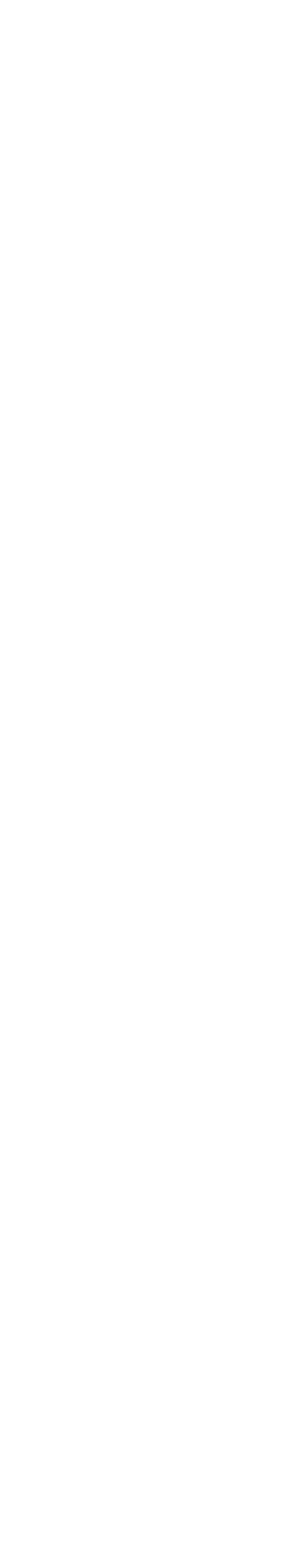
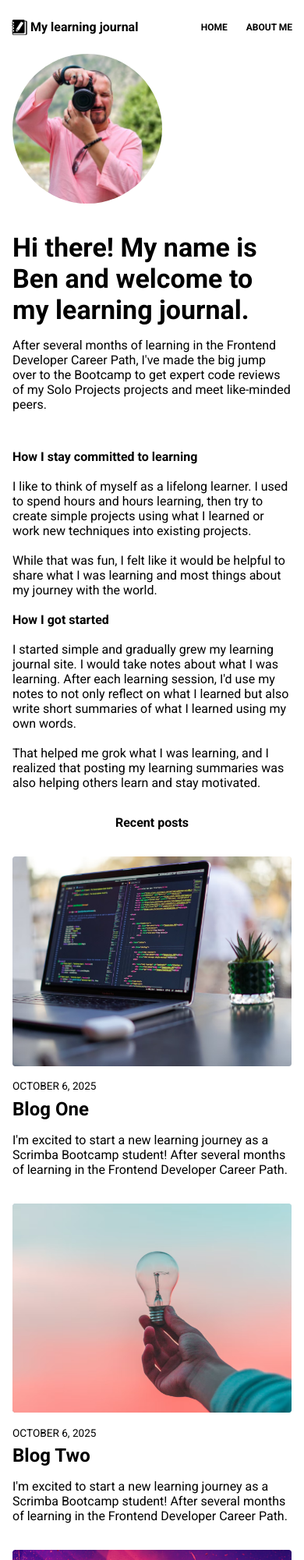
Before and after one commit to benwiacek/journal, a plain HTML site: page about.html in a window 390 px wide. Shown: the top 2000 px of the page at 78% size. Before the commit the page ends 844 px from the top, so only its background shows below. Drawn offline with Linux system fonts and the light colour scheme.

Commit message:
Mobile versions finished for 3 pages

```diff
--- a/about.html
+++ b/about.html
@@ -1,7 +1,7 @@
 <!DOCTYPE html>
 <html lang="en">
     <head>
-        <title>About</title>
+        <title>About me</title>
         <link rel="stylesheet" href="style.css">
         <link rel="preconnect" href="https://fonts.googleapis.com">
         <link rel="preconnect" href="https://fonts.gstatic.com" crossorigin>
@@ -10,4 +10,68 @@
         <meta charset="UTF-8" />
         <meta name="viewport" content="width=device-width, initial-scale=1.0" />
     </head>
+
+    <body>
+        <header>
+            <img class="logo" src="/images/journal-icon.png">
+            <p class="site-name">My learning journal</p>
+            <nav>
+                <ul>
+                    <li><a href="/">HOME</a></li>
+                    <li><a href="/about">ABOUT ME</a></li>
+                </ul>
+            </nav>
+        </header>
+        <main>
+            <img class="profile" src="images/Profile pic.jpg" alt="profile pic of Ben">
+            <div class="blog-article">
+                <h1>Hi there! My name is Ben and welcome to my learning journal.</h1>
+                <p class="intro">After several months of learning in the Frontend Developer Career Path, I've made the big jump
+                    over to the Bootcamp to get expert code reviews of my Solo Projects projects and meet like-minded peers.</p>
+                <p><strong>How I stay committed to learning</strong><br/><br/>
+                    I like to think of myself as a lifelong learner. I used to spend hours and hours learning, then try to create simple projects using what I learned or work new techniques into existing projects.<br/><br/>
+                    While that was fun, I felt like it would be helpful to share what I was learning and most things about my journey with the world.<br/><br/>
+                    <strong>How I got started</strong><br/><br/>
+                    I started simple and gradually grew my learning journal site. I would take notes about what I was learning. After each learning session, I'd use my notes to not only reflect on what I learned but also write short summaries of what I learned using my own words.<br/><br/>
+                    That helped me grok what I was learning, and I realized that posting my learning summaries was also helping others learn and stay motivated.</p>
+            </div>
+            <p class="recent-posts">Recent posts</p>
+            <div class="blogs">
+                <a href="/" class="blog-card blog1" aria-label="Blog 1">
+                    <article>
+                        <img src="images/blog-img1.png" alt="a laptop with code">
+                        <time datetime="2025-10-06" class="blog-date">OCTOBER 6, 2025</time>
+                        <h2>Blog One</h2>
+                        <p>I'm excited to start a new learning journey as a Scrimba Bootcamp student!
+                        After several months of learning in the Frontend Developer Career Path.</p>
+                    </article>
+                </a>
+                <a href="/" class="blog-card blog2" aria-label="Blog 2">
+                    <article>
+                        <img src="images/blog-img2.png" alt="a hand holding a light bulb">
+                        <time datetime="2025-10-06" class="blog-date">OCTOBER 6, 2025</time>
+                        <h2>Blog Two</h2>
+                        <p>I'm excited to start a new learning journey as a Scrimba Bootcamp student!
+                        After several months of learning in the Frontend Developer Career Path.</p>
+                    </article>
+                </a>
+                <a href="/" class="blog-card blog3" aria-label="blog 3">
+                    <article>
+                        <img src="images/blog-img3.png" alt="a design of stary sky with colors">
+                        <time datetime="2025-10-06" class="blog-date">OCTOBER 6, 2025</time>
+                        <h2>Blog Three</h2>
+                        <p>I'm excited to start a new learning journey as a Scrimba Bootcamp student!
+                        After several months of learning in the Frontend Developer Career Path.</p>
+                    </article>
+                </a>
+            </div>
+        </main>
+
+        <footer>
+            <p>My Learning Journal</p>
+            <p>Copyright ©2025</p>
+        </footer>
+
+    </body>
+
 </html>
--- a/style.css
+++ b/style.css
@@ -95,6 +95,31 @@ time {
     margin: 2.125em 1em;
 }
 
+.blog-article{
+    display: block;
+    margin: 2em 1em;
+}
+
+.blog-article img {
+    width: 100%;
+}
+
+.profile {
+    width: 12rem;
+    border-radius: 50%;
+    margin-left: 1em;
+}
+
+.intro {
+    display: block;
+    margin-bottom: 3em;
+}
+
+.recent-posts {
+    text-align: center;
+    font-weight: bold;
+}
+
 .view-more {
     display: block;
     text-align: center;
```
Also changed, not shown: hero-blog.html (+14 -7 lines).
